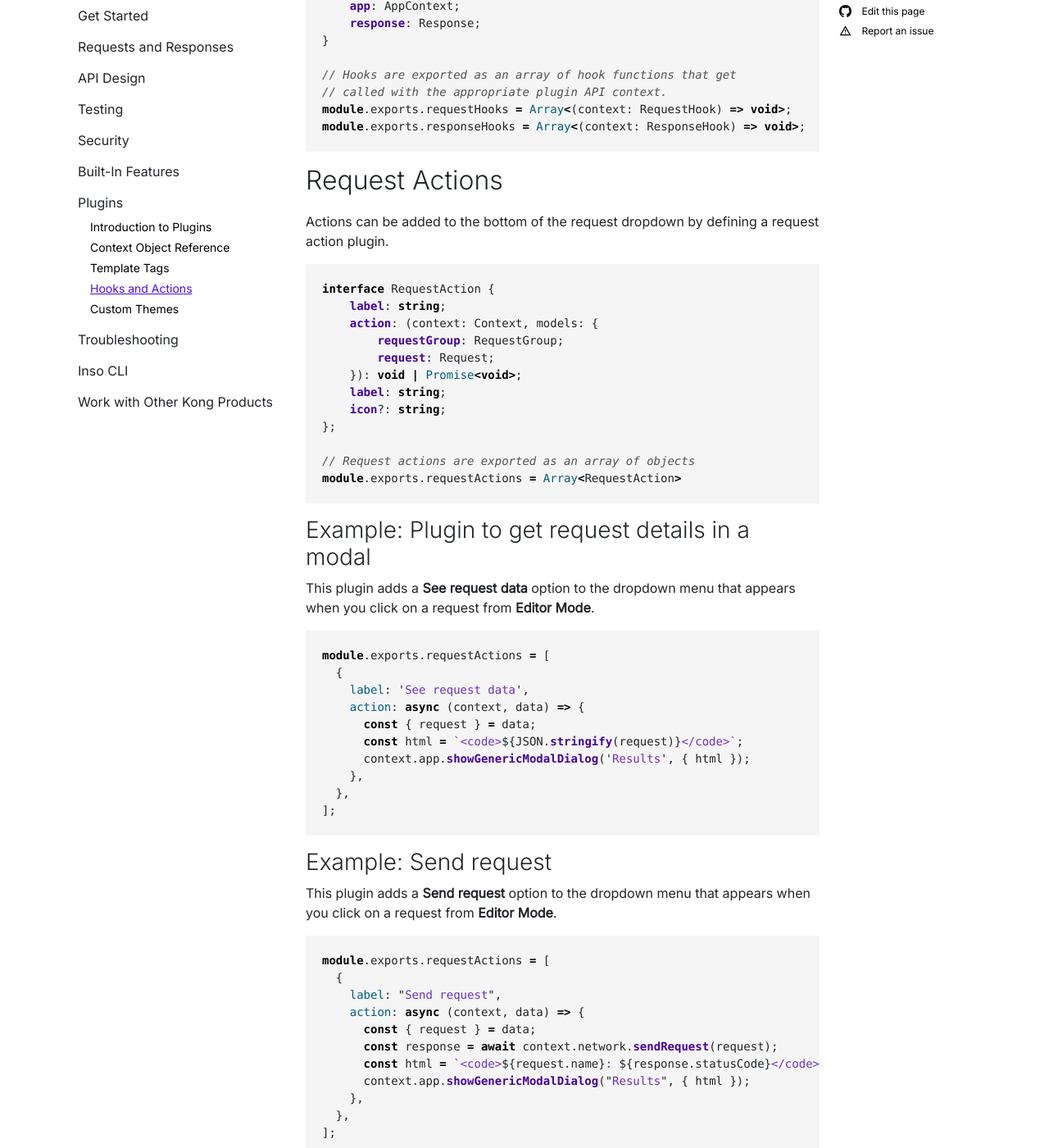
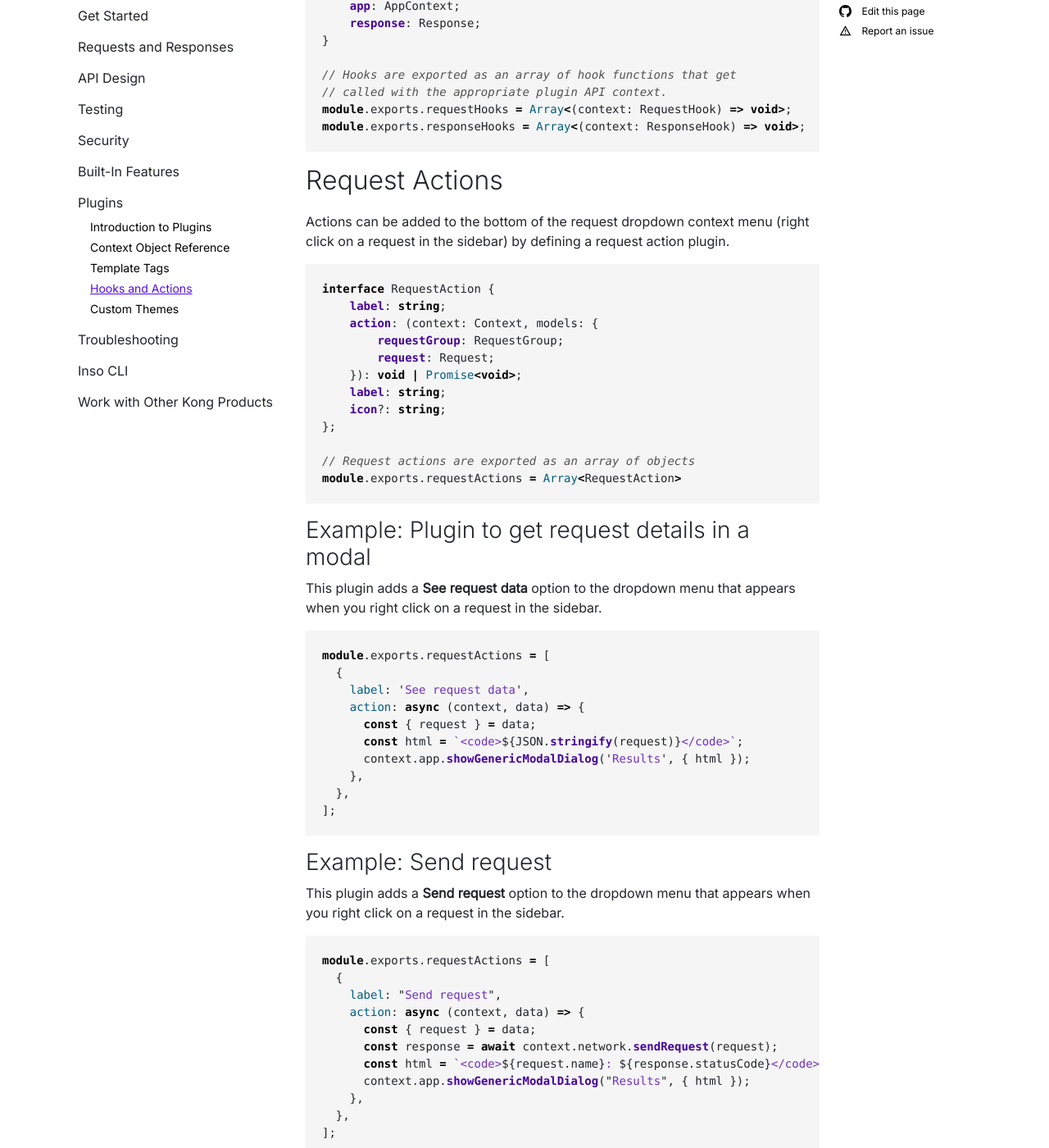
Before and after one commit to Kong/insomnia-docs, a Jekyll site: the page built from docs/insomnia/hooks-and-actions.md, in a window 1280 px wide and 1400 px high, scrolled down 579 px. Shown: the whole window at 82% size. Built offline with Jekyll 4.4.1, drawn with Linux system fonts in a browser that asks for light colours; comment, search, counter and statistics services are not loaded; some of the changed text lies outside the part shown.

````diff
--- a/docs/insomnia/hooks-and-actions.md
+++ b/docs/insomnia/hooks-and-actions.md
@@ -30,7 +30,7 @@
 
 ## Request Actions
 
-Actions can be added to the bottom of the request dropdown by defining a request action plugin.
+Actions can be added to the bottom of the request dropdown context menu (right click on a request in the sidebar) by defining a request action plugin.
 
 ```ts
 interface RequestAction {
@@ -49,7 +49,7 @@
 
 ### Example: Plugin to get request details in a modal
 
-This plugin adds a **See request data** option to the dropdown menu that appears when you click on a request from **Editor Mode**.
+This plugin adds a **See request data** option to the dropdown menu that appears when you right click on a request in the sidebar.
 
 ```ts
 module.exports.requestActions = [
@@ -66,7 +66,7 @@
 
 ### Example: Send request
 
-This plugin adds a **Send request** option to the dropdown menu that appears when you click on a request from **Editor Mode**.
+This plugin adds a **Send request** option to the dropdown menu that appears when you right click on a request in the sidebar.
 
 ```ts
 module.exports.requestActions = [
````
Also changed, not shown: other parts of docs/insomnia/hooks-and-actions.md (+1 -1 lines), docs/insomnia/custom-themes.md (+1 -1 lines).
